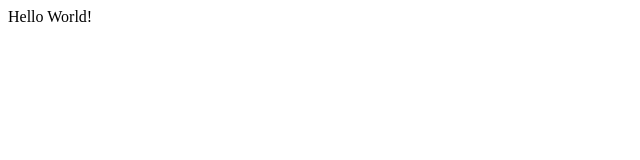
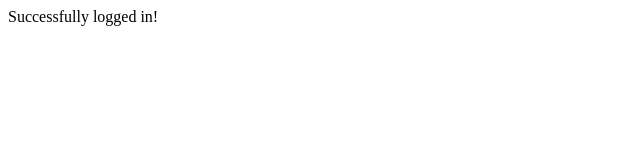
Before and after one commit to joshru/botify-go, a plain HTML site: page index.html in a window 1280 px wide. Shown: the full height of the page, 0-640 px from the left. Drawn offline with Linux system fonts and the light colour scheme.

Commit message:
change login landing page text

```diff
--- a/index.html
+++ b/index.html
@@ -5,6 +5,6 @@
     <title>Botify Landing Page</title>
 </head>
 <body>
-Hello World!
+Successfully logged in!
 </body>
 </html>
```
